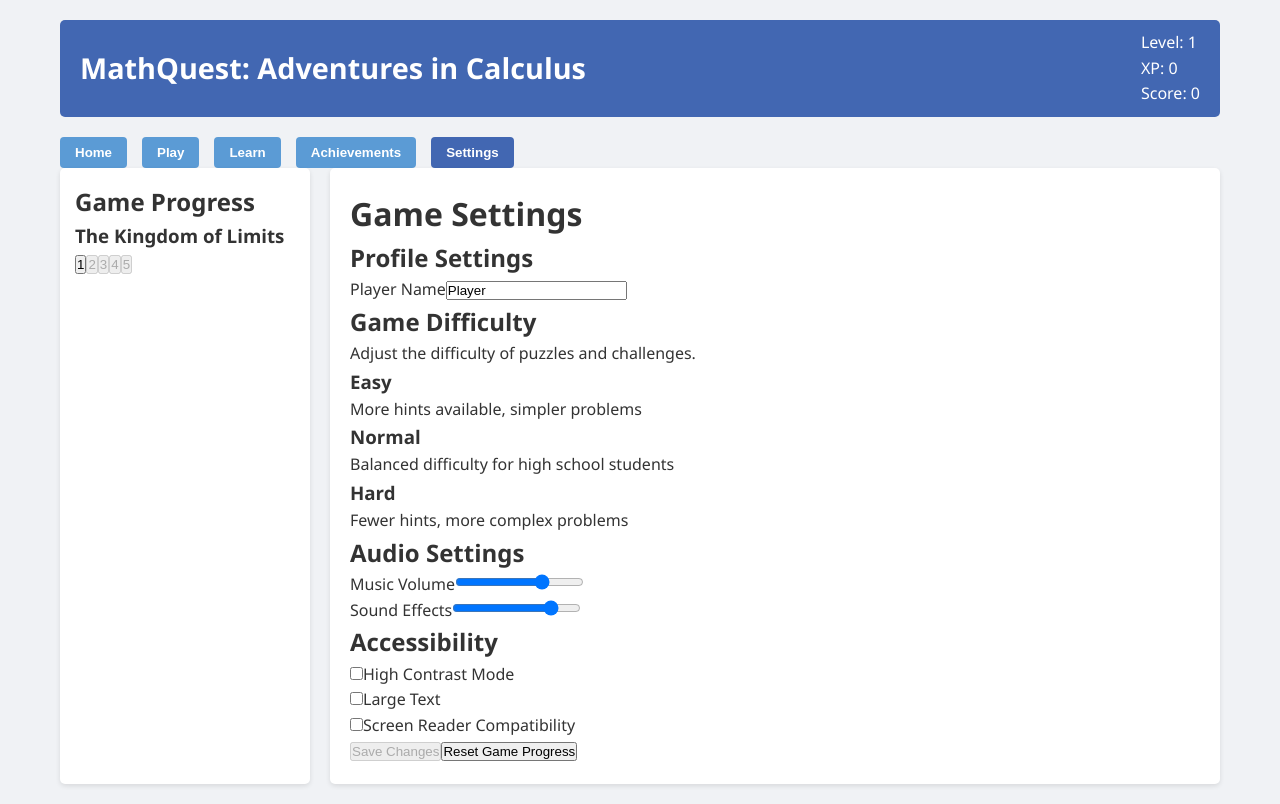
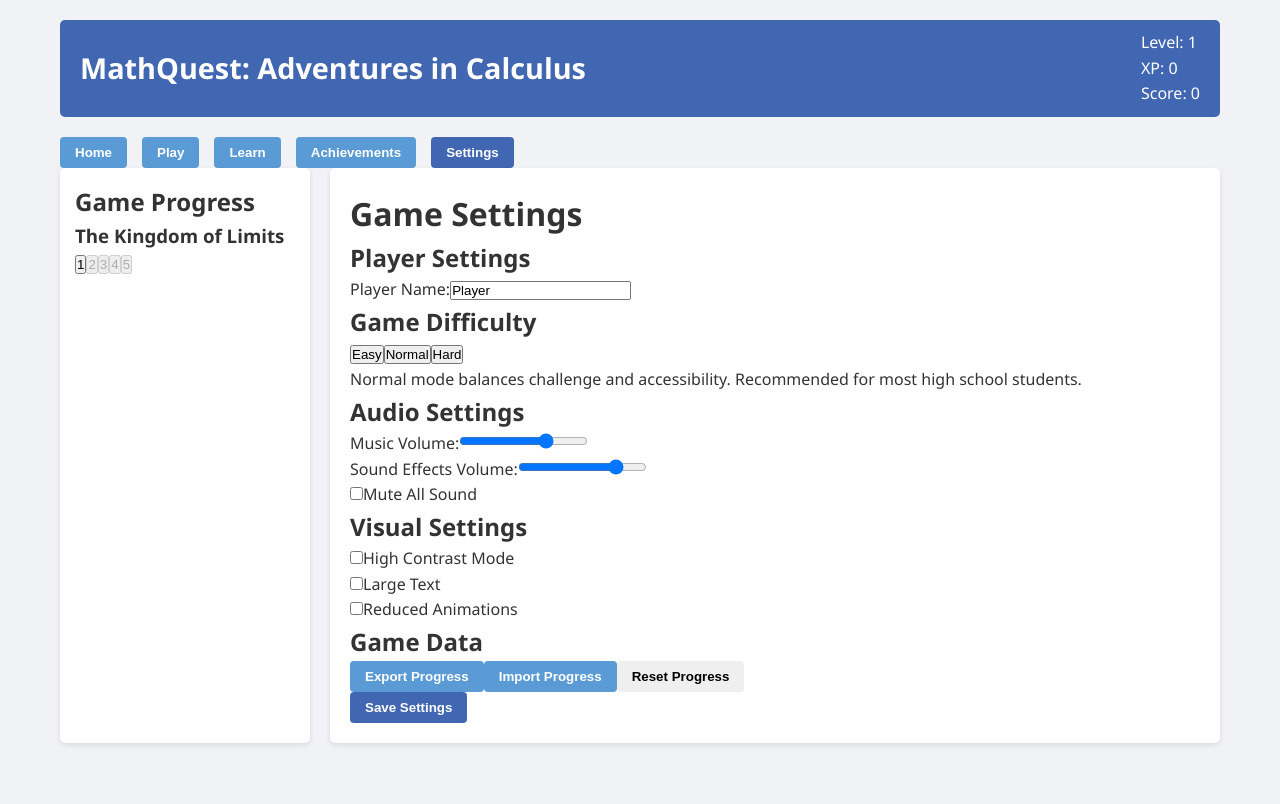
Before and after one commit to VijayaRamesh1/mathquest-adventures, a React (Vite) app: page / in a window 1280 px wide. Both pictures are taken after a click on the button "Settings". Built offline with nearby package versions, Linux system fonts and the light colour scheme.

Commit message:
Add SettingsScreen component

```diff
--- a/src/js/screens/SettingsScreen.js
+++ b/src/js/screens/SettingsScreen.js
@@ -4,149 +4,140 @@ import { useGameContext } from '../context/GameContext';
 const SettingsScreen = () => {
   const { gameState, changeDifficulty, player } = useGameContext();
   const [playerName, setPlayerName] = useState(player.name);
-  const [formChanged, setFormChanged] = useState(false);
+  const [showSaveMessage, setShowSaveMessage] = useState(false);
 
-  const difficultyOptions = [
-    { id: 'easy', label: 'Easy', description: 'More hints available, simpler problems' },
-    { id: 'normal', label: 'Normal', description: 'Balanced difficulty for high school students' },
-    { id: 'hard', label: 'Hard', description: 'Fewer hints, more complex problems' }
-  ];
+  const handleDifficultyChange = (difficulty) => {
+    changeDifficulty(difficulty);
+  };
 
   const handleNameChange = (e) => {
     setPlayerName(e.target.value);
-    setFormChanged(true);
   };
 
-  const handleDifficultyChange = (difficulty) => {
-    changeDifficulty(difficulty);
-    setFormChanged(true);
-  };
-
-  const handleSubmit = (e) => {
-    e.preventDefault();
-    // In a real app, this would update player name in state
-    // For demo purposes, we're just confirming changes
-    alert('Settings updated successfully!');
-    setFormChanged(false);
+  const handleSaveSettings = () => {
+    // In a real app, we would persist these settings
+    // For now, we'll just show a save confirmation message
+    setShowSaveMessage(true);
+    setTimeout(() => {
+      setShowSaveMessage(false);
+    }, 3000);
   };
 
   return (
     <div className="settings-screen">
       <h1>Game Settings</h1>
 
-      <form onSubmit={handleSubmit}>
       <div className="settings-section">
-          <h2>Profile Settings</h2>
+        <h2>Player Settings</h2>
 
-          <div className="form-group">
-            <label htmlFor="player-name">Player Name</label>
+        <div className="setting">
+          <label htmlFor="playerName">Player Name:</label>
           <input
             type="text"
-              id="player-name"
+            id="playerName"
             value={playerName}
             onChange={handleNameChange}
-              className="form-control"
+            maxLength={20}
           />
         </div>
       </div>
 
       <div className="settings-section">
         <h2>Game Difficulty</h2>
-          <p>Adjust the difficulty of puzzles and challenges.</p>
 
         <div className="difficulty-options">
-            {difficultyOptions.map(option => (
-              <div
-                key={option.id}
-                className={`difficulty-option ${gameState.difficulty === option.id ? 'selected' : ''}`}
-                onClick={() => handleDifficultyChange(option.id)}
+          <button
+            className={`difficulty-btn ${gameState.difficulty === 'easy' ? 'active' : ''}`}
+            onClick={() => handleDifficultyChange('easy')}
           >
-                <h3>{option.label}</h3>
-                <p>{option.description}</p>
+            Easy
+          </button>
+          <button
+            className={`difficulty-btn ${gameState.difficulty === 'normal' ? 'active' : ''}`}
+            onClick={() => handleDifficultyChange('normal')}
+          >
+            Normal
+          </button>
+          <button
+            className={`difficulty-btn ${gameState.difficulty === 'hard' ? 'active' : ''}`}
+            onClick={() => handleDifficultyChange('hard')}
+          >
+            Hard
+          </button>
         </div>
-            ))}
+
+        <div className="difficulty-description">
+          {gameState.difficulty === 'easy' && (
+            <p>Easy mode provides more hints and simpler challenges. Great for beginners or younger students.</p>
+          )}
+          {gameState.difficulty === 'normal' && (
+            <p>Normal mode balances challenge and accessibility. Recommended for most high school students.</p>
+          )}
+          {gameState.difficulty === 'hard' && (
+            <p>Hard mode features complex problems and fewer hints. Perfect for advanced students or those seeking a challenge.</p>
+          )}
         </div>
       </div>
 
       <div className="settings-section">
         <h2>Audio Settings</h2>
 
-          <div className="form-group">
-            <label htmlFor="music-volume">Music Volume</label>
-            <input
-              type="range"
-              id="music-volume"
-              min="0"
-              max="100"
-              defaultValue="70"
-              className="form-control"
-              onChange={() => setFormChanged(true)}
-            />
+        <div className="setting">
+          <label htmlFor="musicVolume">Music Volume:</label>
+          <input type="range" id="musicVolume" min="0" max="100" defaultValue="70" />
         </div>
 
-          <div className="form-group">
-            <label htmlFor="effects-volume">Sound Effects</label>
-            <input
-              type="range"
-              id="effects-volume"
-              min="0"
-              max="100"
-              defaultValue="80"
-              className="form-control"
-              onChange={() => setFormChanged(true)}
-            />
+        <div className="setting">
+          <label htmlFor="sfxVolume">Sound Effects Volume:</label>
+          <input type="range" id="sfxVolume" min="0" max="100" defaultValue="80" />
+        </div>
+
+        <div className="setting checkbox">
+          <input type="checkbox" id="muteAll" />
+          <label htmlFor="muteAll">Mute All Sound</label>
         </div>
       </div>
 
       <div className="settings-section">
-          <h2>Accessibility</h2>
+        <h2>Visual Settings</h2>
 
-          <div className="form-group checkbox">
-            <input
-              type="checkbox"
-              id="high-contrast"
-              onChange={() => setFormChanged(true)}
-            />
-            <label htmlFor="high-contrast">High Contrast Mode</label>
+        <div className="setting checkbox">
+          <input type="checkbox" id="highContrast" />
+          <label htmlFor="highContrast">High Contrast Mode</label>
         </div>
 
-          <div className="form-group checkbox">
-            <input
-              type="checkbox"
-              id="large-text"
-              onChange={() => setFormChanged(true)}
-            />
-            <label htmlFor="large-text">Large Text</label>
+        <div className="setting checkbox">
+          <input type="checkbox" id="largeText" />
+          <label htmlFor="largeText">Large Text</label>
         </div>
 
-          <div className="form-group checkbox">
-            <input
-              type="checkbox"
-              id="screen-reader"
-              onChange={() => setFormChanged(true)}
-            />
-            <label htmlFor="screen-reader">Screen Reader Compatibility</label>
+        <div className="setting checkbox">
+          <input type="checkbox" id="reducedAnimations" />
+          <label htmlFor="reducedAnimations">Reduced Animations</label>
+        </div>
+      </div>
+
+      <div className="settings-section">
+        <h2>Game Data</h2>
+
+        <div className="data-actions">
+          <button className="btn btn-secondary">Export Progress</button>
+          <button className="btn btn-secondary">Import Progress</button>
+          <button className="btn btn-danger">Reset Progress</button>
         </div>
       </div>
 
       <div className="settings-actions">
-          <button
-            type="submit"
-            className="save-button"
-            disabled={!formChanged}
-          >
-            Save Changes
-          </button>
-
-          <button
-            type="button"
-            className="reset-button"
-            onClick={() => alert('This would reset all game progress in a real application.')}
-          >
-            Reset Game Progress
+        <button className="btn btn-primary" onClick={handleSaveSettings}>
+          Save Settings
         </button>
       </div>
-      </form>
+
+      {showSaveMessage && (
+        <div className="save-message success">
+          Settings saved successfully!
+        </div>
+      )}
     </div>
   );
 };
```
Lines whose indentation alone changed are shown as unchanged.
